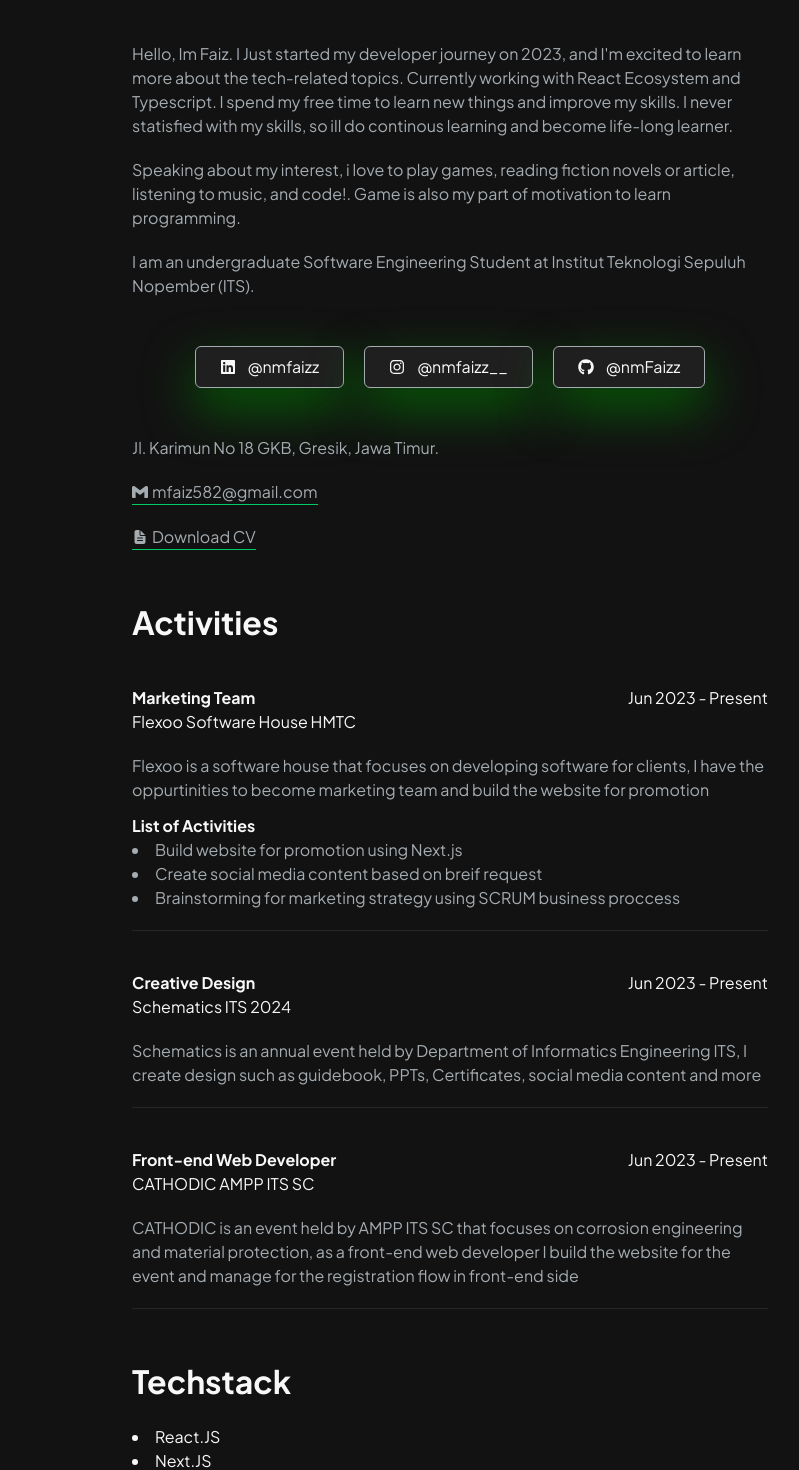
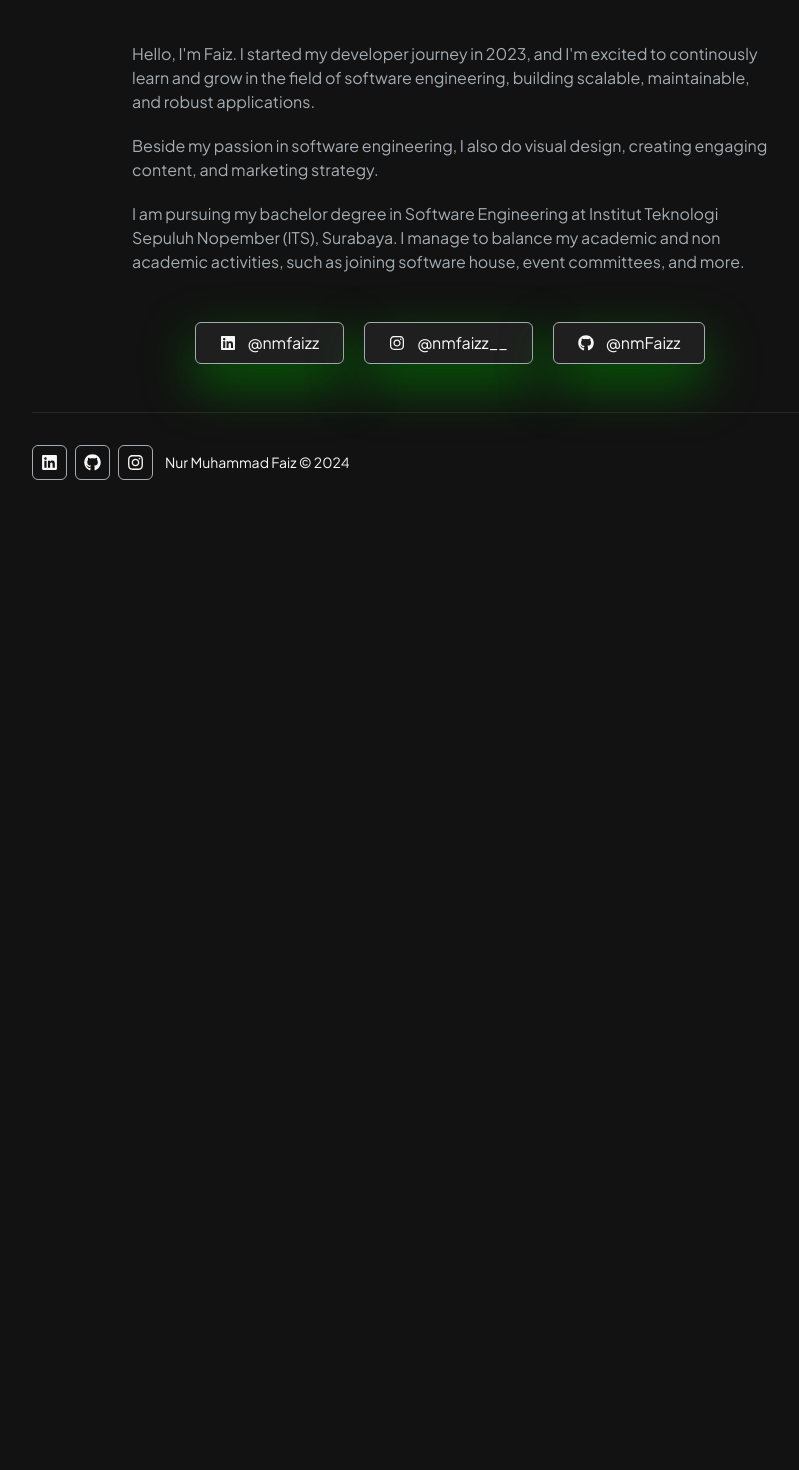
Before and after one commit to nmFaizz/personal-website, a Next.js app: page /about in a window 1280 px wide. Shown: the part 440-1910 px from the top of the page, without its empty margins (190-989 px from the left). After the commit the page ends 952 px from the top, so only its background shows below. Built offline with nearby package versions, Linux system fonts and the light colour scheme.

Commit message:
feat: remove things and modify things

```diff
--- a/src/app/about/page.tsx
+++ b/src/app/about/page.tsx
@@ -1,16 +1,12 @@
+import { Metadata } from "next"
+import { FaLinkedin, FaInstagram, FaGithub } from "react-icons/fa"
+
 import Typography from "@/components/Typography"
 import ActivitiesList from "@/components/containers/about/ActivitiesList"
 import Button from "@/components/buttons/Button"
 import TechstackList from "@/components/containers/about/TechstackList"
 import Aos from "@/components/AOS"
 import NextImage from "@/components/NextImage"
-
-import { Metadata } from "next"
-
-import { FaLinkedin, FaInstagram, FaGithub } from "react-icons/fa"
-import { SiGmail } from "react-icons/si"
-import { IoDocumentText } from "react-icons/io5";
-import UnstyledButton from "@/components/buttons/UnstyledButton"
 
 export const metadata: Metadata = {
     title: "About",
@@ -76,23 +72,21 @@ export default async function AboutPage() {
 
                 <div className="space-y-5 mt-12">
                     <Typography size="base" className="text-main-silver">
-                        Hello, Im Faiz. I Just started my developer journey on 2023,
-                        and I&apos;m excited to learn more about the tech-related topics.
-                        Currently working with React Ecosystem and Typescript. I spend my free
-                        time to learn new things and improve my skills. I never statisfied
-                        with my skills, so ill do continous learning and become
-                        life-long learner.
+                        Hello, I&apos;m Faiz. I started my developer journey in 2023,
+                        and I&apos;m excited to continously learn and grow in the field of software engineering,
+                        building scalable, maintainable, and robust applications.
                     </Typography>
 
                     <Typography className="text-main-silver">
-                        Speaking about my interest, i love to play games,
-                        reading fiction novels or article, listening to music, and code!.
-                        Game is also my part of motivation to learn programming.
+                        Beside my passion in software engineering, I also do visual design,
+                        creating engaging content, and marketing strategy.
                     </Typography>
 
                     <Typography size="base" className="text-main-silver">
-                        I am an undergraduate Software Engineering Student at
-                        Institut Teknologi Sepuluh Nopember (ITS).
+                        I am pursuing my bachelor degree in Software Engineering at
+                        Institut Teknologi Sepuluh Nopember (ITS), Surabaya.
+                        I manage to balance my academic and non academic activities,
+                        such as joining software house, event committees, and more.
                     </Typography>
                 </div>
 
@@ -110,44 +104,6 @@ export default async function AboutPage() {
                         </Button>
                     ))}
                 </div>
-
-                <div className="flex flex-col r mt-12 text-main-silver gap-5">
-                    <Typography>
-                        Jl. Karimun No 18 GKB, Gresik, Jawa Timur.
-                    </Typography>
-
-                    <UnstyledButton
-                        type="link"
-                        leftIcon={SiGmail}
-                        href="mailto:mfaiz582@gmail.com"
-                    >
-                        mfaiz582@gmail.com
-                    </UnstyledButton>
-
-                    <UnstyledButton
-                        type="link"
-                        href="https://itsacid-my.sharepoint.com/:b:/g/personal/5053231008_student_its_ac_id/EdT3LGCKpVVPnbIdsyg73ZYBvTmekCmY4nNGNkHGXfz8TQ?e=pZoVWm"
-                        leftIcon={IoDocumentText}
-                    >
-                        Download CV
-                    </UnstyledButton>
-                </div>
-            </section>
-
-            <section>
-                <Typography size="xl" element="h1">
-                    Activities
-                </Typography>
-
-                <ActivitiesList />
-            </section>
-
-            <section>
-                <Typography size="xl" element="h1">
-                    Techstack
-                </Typography>
-
-                <TechstackList />
             </section>
         </main>
     )
--- a/src/app/page.tsx
+++ b/src/app/page.tsx
@@ -1,15 +1,3 @@
-import Typography from "@/components/Typography";
-import BlogCard from "@/components/containers/blog/BlogCardItem";
-import ContentCardList from "@/components/containers/ContentCardList";
-import ProjectCardItem from "@/components/containers/projects/ProjectCardItem";
-import Button from "@/components/buttons/Button";
-import Aos from "@/components/AOS";
-import UnstyledButton from "@/components/buttons/UnstyledButton";
-import NextImage from "@/components/NextImage";
-
-import { BlogPost, getLatestPost } from "@/contentful/blogPosts";
-import { getLatestProjects } from "@/contentful/projectsPosts";
-
 import {
   FaLinkedin,
   FaInstagram,
@@ -24,9 +12,19 @@ import {
   SiReact,
   SiGmail
 } from "react-icons/si";
-import { IoDocumentText } from "react-icons/io5";
+import Marquee from "react-fast-marquee";
 
-import Marquee from "react-fast-marquee";
+import { BlogPost, getLatestPost } from "@/contentful/blogPosts";
+import { getLatestProjects } from "@/contentful/projectsPosts";
+
+import Typography from "@/components/Typography";
+import BlogCard from "@/components/containers/blog/BlogCardItem";
+import ContentCardList from "@/components/containers/ContentCardList";
+import ProjectCardItem from "@/components/containers/projects/ProjectCardItem";
+import Button from "@/components/buttons/Button";
+import Aos from "@/components/AOS";
+import UnstyledButton from "@/components/buttons/UnstyledButton";
+import NextImage from "@/components/NextImage";
 
 const MAX_POSTS = 3;
 
@@ -68,31 +66,6 @@ export default async function Home() {
                 A Learner who&apos;s diving deep into software development.
                 Everyday at least 1% working with React and Typescript.
               </Typography>
-            </Aos>
-
-            <Aos options={{
-              duration: 5000,
-              animatedClassName: 'fade-up',
-              delay: 300
-            }}>
-              <Typography className="text-main-silver">
-                Jl. Karimun No 18 GKB, Gresik, Jawa Timur, Indonesia
-              </Typography>
-            </Aos>
-
-            <Aos options={{
-              duration: 5000,
-              animatedClassName: 'fade-up',
-              delay: 400
-            }}>
-
-              <UnstyledButton
-                  type="link"
-                  href="https://itsacid-my.sharepoint.com/:b:/g/personal/5053231008_student_its_ac_id/EdT3LGCKpVVPnbIdsyg73ZYBvTmekCmY4nNGNkHGXfz8TQ?e=pZoVWm"
-                  leftIcon={IoDocumentText}
-              >
-                  Download CV
-              </UnstyledButton>
             </Aos>
 
             <Aos options={{
--- a/src/components/containers/about/ActivitiesList.tsx
+++ b/src/components/containers/about/ActivitiesList.tsx
@@ -2,7 +2,7 @@ import Typography from "@/components/Typography"
 
 export default function ActivitiesList() {
     return (
-        <div className="">
+        <div>
             {activitiesData.map((activity, index) => (
                 <div className="base-border-b py-5 mt-5" key={index}>
                     <div className="flex flex-col sm:flex-row sm:justify-between">
@@ -42,15 +42,7 @@ export default function ActivitiesList() {
     )
 }
 
-type ActivitiesData = {
-    role: string,
-    institution: string,
-    date: string,
-    description: string,
-    list?: Array<string>
-}
-
-const activitiesData: Array<ActivitiesData> = [
+const activitiesData = [
     {
         role: "Marketing Team",
         institution: "Flexoo Software House HMTC",
--- a/src/components/containers/about/TechstackList.tsx
+++ b/src/components/containers/about/TechstackList.tsx
@@ -1,7 +1,3 @@
-import { FaReact } from "react-icons/fa"
-import { RiTailwindCssFill } from "react-icons/ri";
-import { SiNextdotjs, SiVisualstudiocode, SiTypescript } from "react-icons/si";
-
 export default function TechstackList() {
     return (
         <ul className="mt-5 gap-4 items-center">
@@ -14,12 +10,7 @@ export default function TechstackList() {
     )
 }
 
-type TechstackData = {
-    name: string,
-    description: string,
-}
-
-const techstackData: Array<TechstackData> = [
+const techstackData = [
     {
         name: "React.JS",
         description: "A JavaScript library for building user interfaces",
--- a/src/contentful/blogPosts.ts
+++ b/src/contentful/blogPosts.ts
@@ -50,7 +50,7 @@ export async function getBlogPost({ slugParams }: { slugParams: string }): Promi
     }
 }
 
-export async function getLatestPost(MAX_POSTS: number): Promise<BlogPost[]> {
+export async function getLatestPost(MAX_POSTS?: number): Promise<BlogPost[]> {
     const blogs = await getBlogPosts();
 
     return await blogs.slice(0, MAX_POSTS);
```
